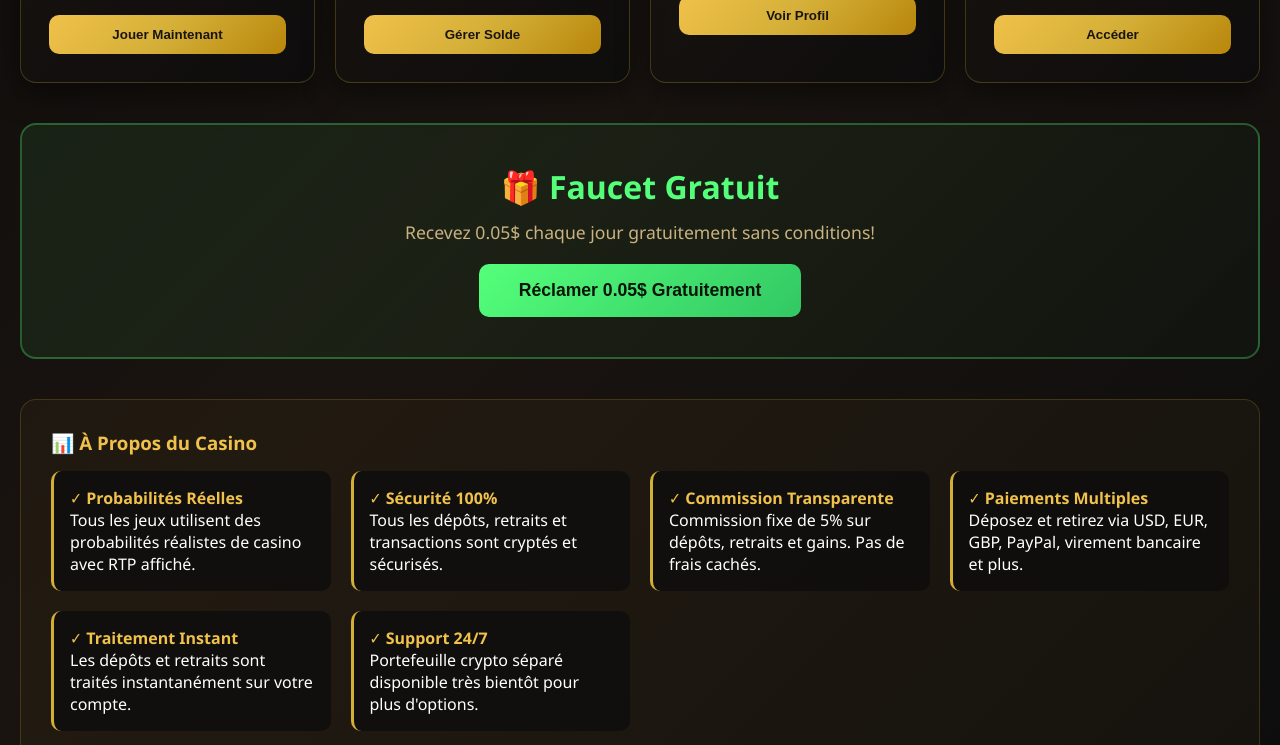
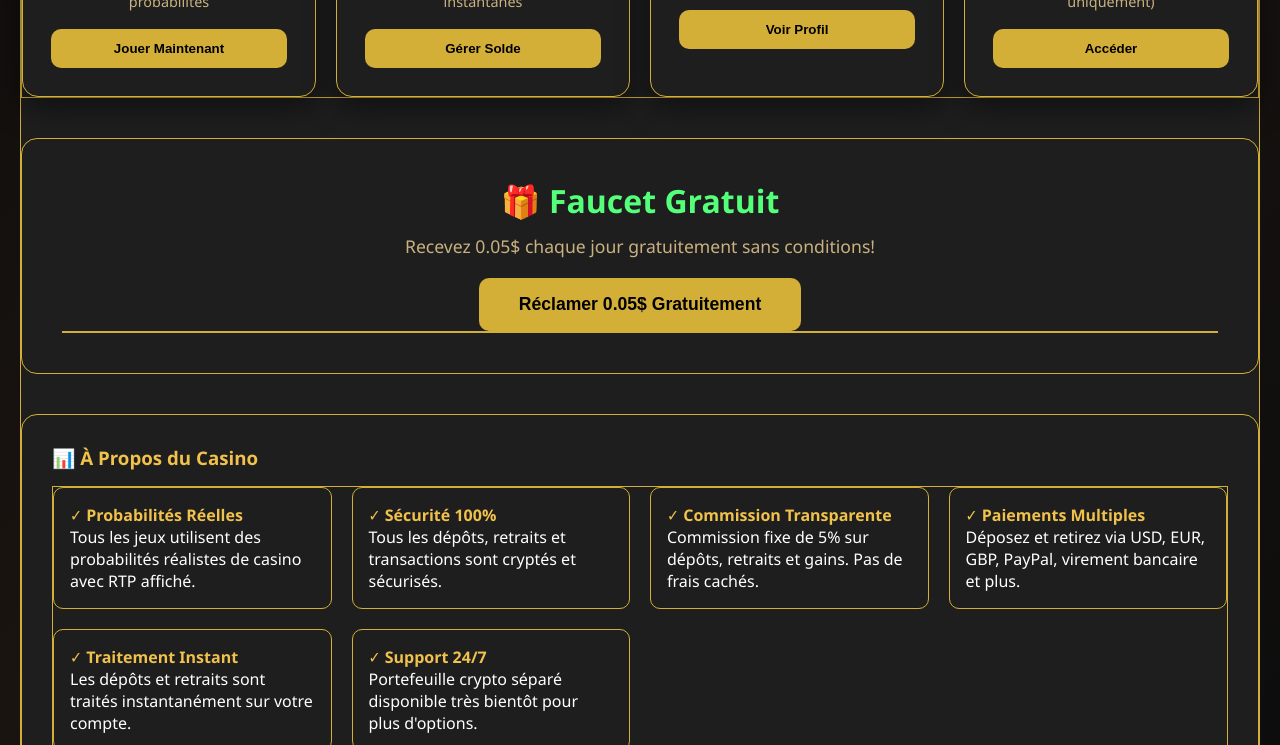
Before and after one commit to samuelfleury4000-dot/Mon-linux, a website: page index.html in a window 1280 px wide. Shown: the part 663-1408 px from the top of the page. Drawn offline with Linux system fonts and the light colour scheme; no server answers; sample sign-in values are in the browser's storage.

Commit message:
UI: Nettoyage total du bleu (Design forcé)

```diff
--- a/style.css
+++ b/style.css
@@ -1,7 +1,34 @@
-:root { --bg: #0a0a0a; --gold: #d4af37; --glow: rgba(212, 175, 55, 0.3); }
-body { background: var(--bg); color: white; font-family: 'Arial', sans-serif; margin: 0; }
-.header-casino { display: flex; justify-content: space-between; padding: 20px; border-bottom: 2px solid var(--gold); }
-.balance { font-size: 1.5em; color: var(--gold); font-weight: bold; }
-.game-container { border: 2px solid var(--gold); border-radius: 15px; padding: 30px; box-shadow: 0 0 20px var(--glow); background: #1a1a1a; margin: 50px auto; max-width: 600px; text-align: center; }
-.btn-bet { background: linear-gradient(to bottom, #d4af37, #b8860b); color: black; border: none; padding: 15px 30px; cursor: pointer; font-weight: bold; border-radius: 5px; transition: 0.3s; }
-.btn-bet:hover { transform: scale(1.05); box-shadow: 0 0 15px var(--gold); }
+:root {
+    --bg-main: #121212 !important;
+    --bg-card: #1e1e1e !important;
+    --gold: #d4af37 !important;
+    --text-primary: #ffffff !important;
+}
+
+/* Force le noir sur tout le corps de page */
+body, html {
+    background-color: var(--bg-main) !important;
+    color: var(--text-primary) !important;
+}
+
+/* Force la couleur sombre sur TOUTES les div et containers */
+div, section, main, article {
+    background-color: var(--bg-card) !important;
+    background-image: none !important;
+    border: 1px solid var(--gold) !important;
+}
+
+/* Cible spécifique pour supprimer les restes de bleu (Header, boutons, containers) */
+.header, header, .navbar, .bg-blue, [class*="blue"] {
+    background-color: var(--bg-card) !important;
+    background: var(--bg-card) !important;
+    border-bottom: 2px solid var(--gold) !important;
+}
+
+/* Force le look doré sur tous les boutons */
+button, .btn-bet, .btn-primary {
+    background: var(--gold) !important;
+    color: #000 !important;
+    border: none !important;
+    font-weight: bold !important;
+}
```
